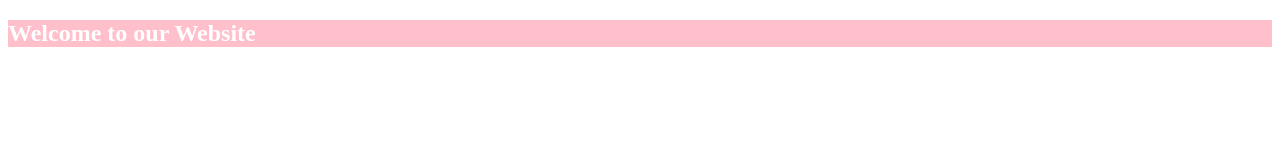
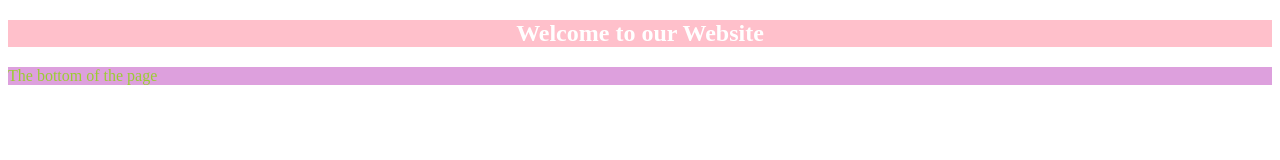
Before and after one commit to Zamirakhon/github-tutorial, a plain HTML site: page index.html in a window 1280 px wide. Drawn offline with Linux system fonts and the light colour scheme.

Commit message:
added any.txt and main,css

```diff
--- a/index.css
+++ b/index.css
@@ -1,4 +1,10 @@
 h2{
-    background-color: pink;
+    background-color: #ffc0cb;
     color: #fff;
+    text-align: center;
+
 }
+p{
+    color: yellowgreen;
+    background: plum;
+}
--- a/index.html
+++ b/index.html
@@ -11,5 +11,8 @@
     <header>
         <h2>Welcome to our Website</h2>
     </header>
+    <footer>
+        <p>The bottom of the page</p>
+    </footer>
 </body>
 </html>
```
Also changed, not shown: any.txt (added).
